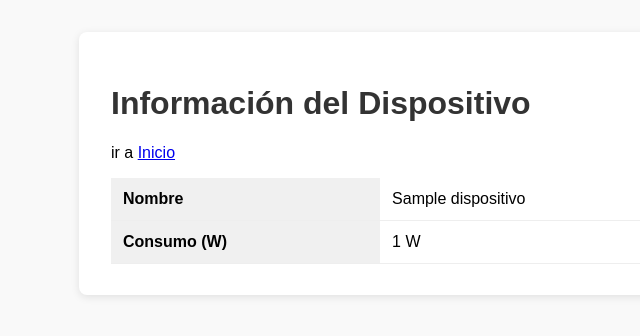
After one commit to Izumi910/unidad1-python-SA, a Django app: page /dispositivos/1/ in a window 1280 px wide. The commit adds this page. Shown: the top 336 px of the page, without its empty margins (229-869 px from the left). Run offline with Django 5.2, Linux system fonts and the light colour scheme; tables that the repository leaves empty hold one stand-in row (values such as "Sample post").

Commit message:
numero34

```diff
--- a/monitoreo/dispositivos/models.py
+++ b/monitoreo/dispositivos/models.py
@@ -6,5 +6,6 @@ class dispositivo(models.Model):
     consumo = models.IntegerField(default=0)
     estado = models.BooleanField(default=True)
 
+
     def __str__(self):
         return self.nombre
--- /dev/null
+++ b/monitoreo/dispositivos/templates/dispositivos/dispositivo.html
@@ -0,0 +1,34 @@
+<!DOCTYPE html>
+<html lang="es">
+<head>
+    <meta charset="UTF-8">
+    <title>Dispositivo</title>
+    <meta name="viewport" content="width=device-width, initial-scale=1.0">
+    <style>
+        body { font-family: Arial, sans-serif; margin: 2em; background: #f9f9f9; }
+        .container { max-width: 600px; margin: auto; background: #fff; padding: 2em; border-radius: 8px; box-shadow: 0 2px 8px rgba(0,0,0,0.1);}
+        h1 { color: #333; }
+        table { width: 100%; border-collapse: collapse; margin-top: 1em;}
+        th, td { padding: 0.75em; border-bottom: 1px solid #eee; text-align: left;}
+        th { background: #f0f0f0; }
+    </style>
+</head>
+<body>
+    <div class="container">
+        <h1>Información del Dispositivo</h1>
+        <table>
+            <tr>
+                <th>Nombre</th>
+                <td>{{ dispositivo.nombre }}</td>
+            </tr>
+            <tr>
+                <th>Consumo (W)</th>
+                <td>{{ dispositivo.consumo }} W</td>
+            </tr>
+            <tr>
+                ir a <a href="/">Inicio</a>
+            </tr>
+
+    </div>
+</body>
+</html>
--- a/monitoreo/dispositivos/views.py
+++ b/monitoreo/dispositivos/views.py
@@ -1,7 +1,5 @@
 from django.shortcuts import render
 # Create your views here.
-def inicio(request):
-    return render(request, "dispositivos/inicio.html")
 
 def panel_dispositivos(request):
     dispositivos = [
@@ -17,3 +15,14 @@ def panel_dispositivos(request):
         "dispositivos": dispositivos,
         "consumo_maximo": consumo_maximo
     })
+
+from .models import dispositivo
+def inicio(request):
+    d = dispositivo.objects.all()
+    return render(request, "dispositivos/inicio.html", {"dispositivo": d})
+
+
+def dispositivoVista(request, dispositivo_id):
+    d = dispositivo.objects.get(id=dispositivo_id)
+
+    return render(request, "dispositivos/dispositivo.html", {"dispositivo": d})
--- a/monitoreo/monitoreo/settings.py
+++ b/monitoreo/monitoreo/settings.py
@@ -103,7 +103,7 @@ AUTH_PASSWORD_VALIDATORS = [
 # Internationalization
 # https://docs.djangoproject.com/en/5.2/topics/i18n/
 
-LANGUAGE_CODE = 'en-us'
+LANGUAGE_CODE = 'es-us'
 
 TIME_ZONE = 'UTC'
 
--- a/monitoreo/monitoreo/urls.py
+++ b/monitoreo/monitoreo/urls.py
@@ -16,10 +16,12 @@ Including another URLconf
 """
 from django.contrib import admin
 from django.urls import path
-from dispositivos.views import inicio, panel_dispositivos  # 👈 importa también panel_dispositivos
+from dispositivos.views import inicio, panel_dispositivos, dispositivoVista  # 👈 importa también panel_dispositivos
 
 urlpatterns = [
     path('admin/', admin.site.urls),
     path('', inicio, name="inicio"),                      # http://127.0.0.1:8000/
     path('panel/', panel_dispositivos, name="panel"),     # http://127.0.0.1:8000/panel/
+    path('dispositivos/', inicio, name="dispositivos"), # http://127.0.0.1:8000/dispositivos/
+    path('dispositivos/<int:dispositivo_id>/', dispositivoVista, name="dispositivo"), # http://127.0.0.1:8000/dispositivos/1/
 ]
```
Also changed, not shown: monitoreo/dispositivos/admin.py (+8 -0 lines), monitoreo/dispositivos/templates/dispositivos/inicio.html (+10 -0 lines).
